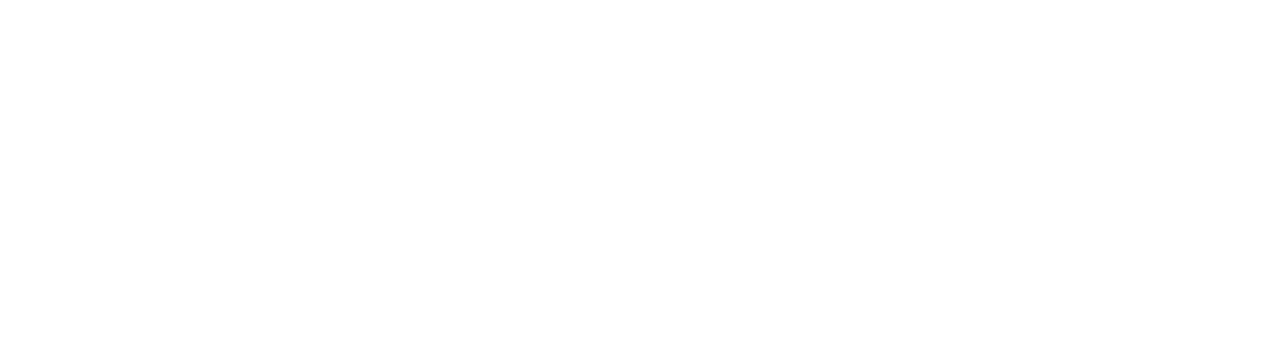
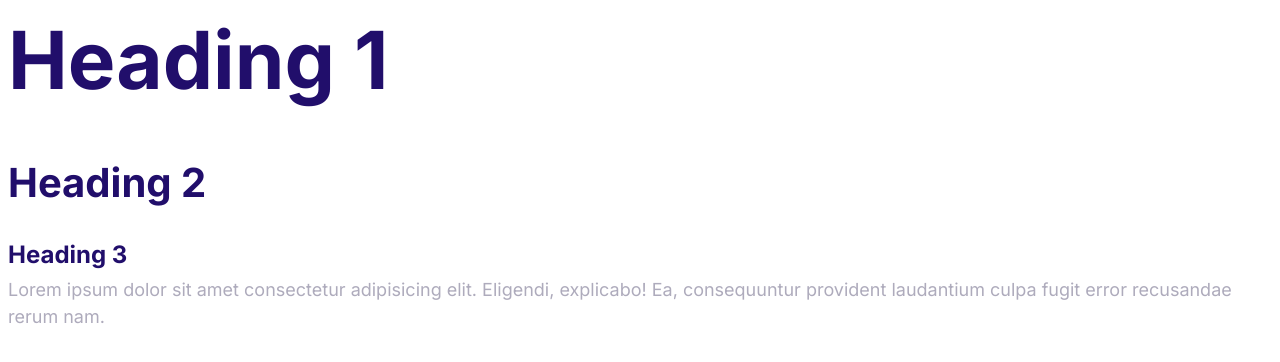
Before and after one commit to abiabisheak/Moshify, a plain HTML site: page html/source.html in a window 1280 px wide. Drawn offline with Linux system fonts and the light colour scheme.

Commit message:
define font styles

```diff
--- a/css/styles.css
+++ b/css/styles.css
@@ -5,3 +5,55 @@
     --color-headings: #210e6b;
     --color-body: #aeabbc;
 }
+
+html{
+    font-size: 62.5%;
+}
+
+body{
+    font-family: Inter, system-ui, -apple-system, BlinkMacSystemFont, 'Segoe UI', Roboto,
+    Oxygen, Ubuntu, Cantarell, 'Open Sans', 'Helvetica Neue', sans-serif;
+    font-size: 2.4rem;
+    line-height: 1.5;
+    color: var(--color-body);
+    margin-top: 0;
+}
+
+h1,h2,h3{
+    color: var(--color-headings);
+    margin-bottom: 0.3rem;
+}
+
+h1{
+    font-size: 7rem;
+}
+
+h2{
+    font-size: 4rem;
+}
+
+h3{
+    font-size: 3rem;
+}
+
+p{
+    margin-top: 0;
+}
+
+@media screen and (min-width: 1024px) {
+    body{
+        font-size: 1.8rem;
+    }
+
+    h1{
+        font-size: 8rem;
+    }
+
+    h2{
+        font-size: 4rem;
+    }
+
+    h3{
+        font-size: 2.4rem;
+    }
+}
--- a/html/source.html
+++ b/html/source.html
@@ -10,6 +10,9 @@
     <title>Document</title>
 </head>
 <body>
-
+    <h1>Heading 1</h1>
+    <h2>Heading 2</h2>
+    <h3>Heading 3</h3>
+    <p>Lorem ipsum dolor sit amet consectetur adipisicing elit. Eligendi, explicabo! Ea, consequuntur provident laudantium culpa fugit error recusandae rerum nam.</p>
 </body>
 </html>
```
